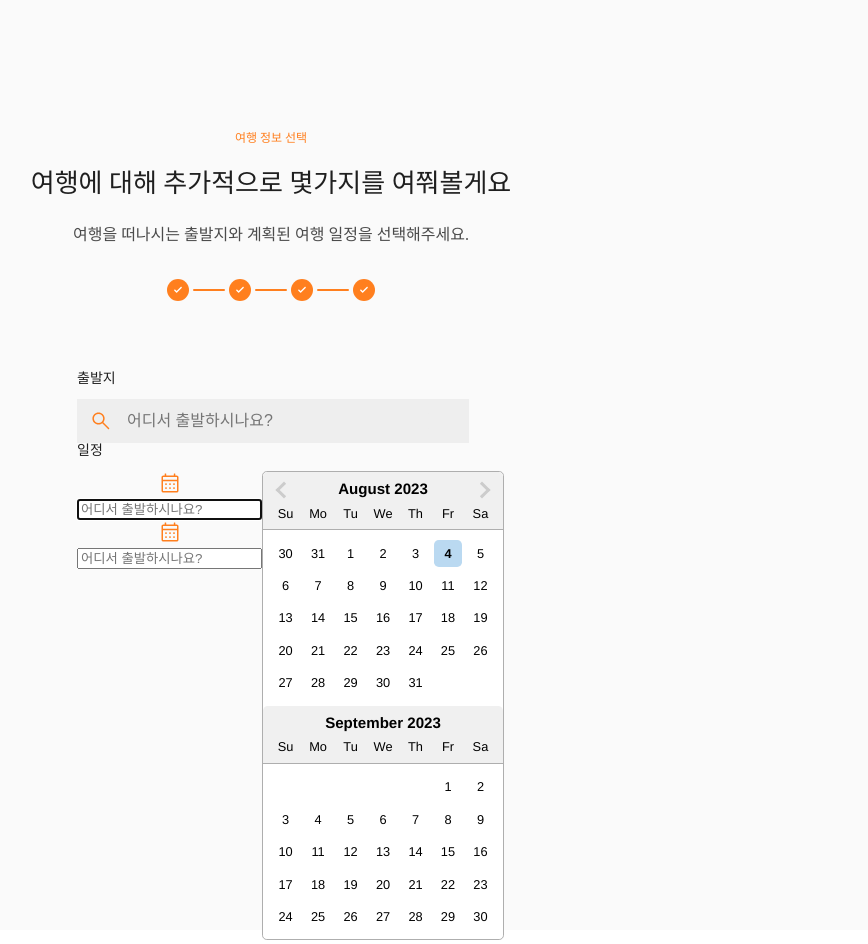
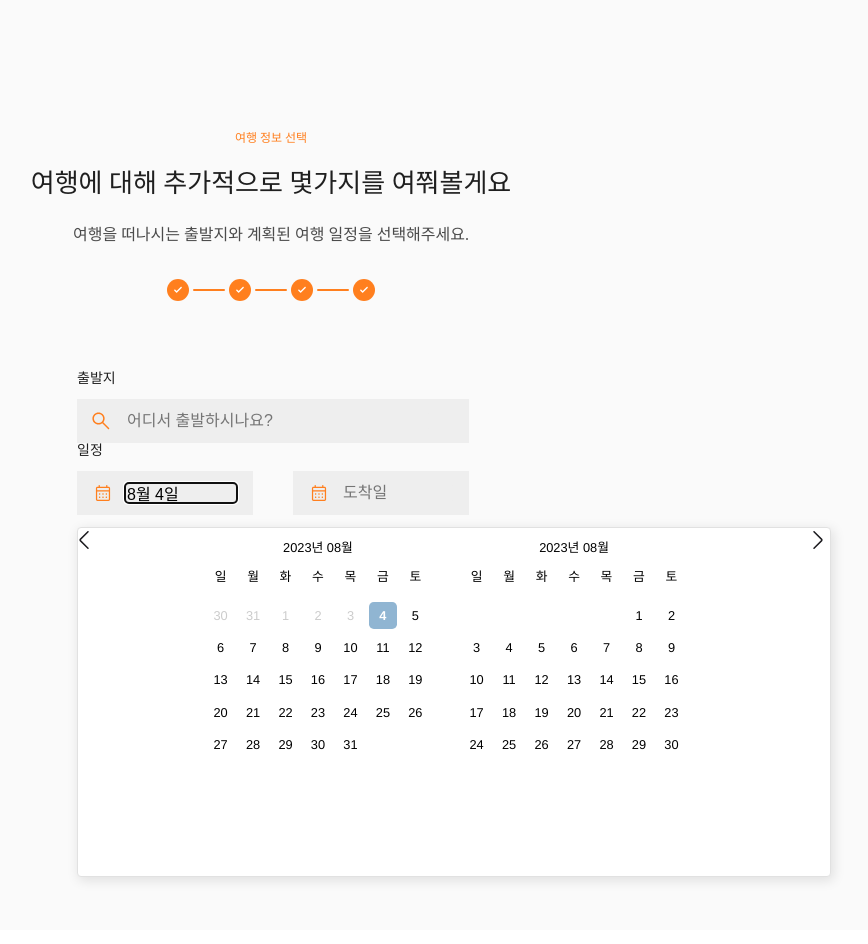
Before and after one commit to TourTeamT/YouNaUri, a React (Create React App) app: page /user-select/plan in a window 1280 px wide. Both pictures are taken after a click on the element 550 px from the left and 486 px from the top of the page. Shown: the whole page, without its empty margins (369-1237 px from the left). Built offline with nearby package versions, Linux system fonts and the light colour scheme.

Commit message:
feat: datePicker UI 구조 잡기

```diff
--- a/package.json
+++ b/package.json
@@ -13,6 +13,7 @@
     "@types/react-datepicker": "^4.15.0",
     "@types/react-dom": "^18.2.7",
     "axios": "^0.27.2",
+    "date-fns": "^2.30.0",
     "react": "^18.2.0",
     "react-datepicker": "^4.16.0",
     "react-dom": "^18.2.0",
--- /dev/null
+++ b/src/components/datePicker/datePicker.css
@@ -0,0 +1,18 @@
+.react-datepicker__day-names{
+  background: #FFF !important;
+  border: none;
+}
+
+.react-datepicker__header{
+  background: #FFF !important;
+  border: none;
+}
+
+.react-datepicker__current-month {
+  background-color: #FFF;
+  color: #333;
+}
+
+.react-datepicker__month-container {
+  margin-right: 16px;
+}
--- a/src/components/datePicker/datePicker.module.scss
+++ b/src/components/datePicker/datePicker.module.scss
@@ -1,7 +1,86 @@
 .template {
   display: flex;
+  flex-direction: column;
 }
 
 .plan {
+  display: flex;
+  justify-content: space-between;
+  width: 392px;
 
+  &__calender {
+    display: flex;
+    width: 144px;
+    padding: 10px 16px;
+    align-items: center;
+    gap: 4px;
+    background-color: #EEEEEE;
+  }
+
+  &__icon {
+    width: 24px;
+    height: 24px;
+    margin-right: 8px;
+  }
+
+  &__input {
+    border: none;
+    background-color: #EEEEEE;
+    border-radius: 4px;
+    font-size: 16px;
+    width: 108px;
+  }
 }
+
+.calender {
+  width: 752px;
+  height: 348px;
+  margin-top: 12px;
+  border-radius: 4px;
+  border: 1px solid #E1E1E1;
+  background: #FFF;
+  box-shadow: 2px 3px 12px 1px rgba(0, 0, 0, 0.10);
+  display: flex;
+  justify-content: space-between;
+  color: #000;
+  text-align: center;
+  leading-trim: both;
+  text-edge: cap;
+  font-family: Pretendard;
+  font-size: 16px;
+  font-style: normal;
+  font-weight: 400;
+  line-height: 24px;
+
+  &__start {
+    background: #FFF;
+    border: none;
+  }
+
+  &__popper {
+    background: red;
+  }
+
+  &__wrapper {
+    background: red;
+  }
+}
+
+.header {
+  background: #FFF;
+}
+
+.react-datepicker__day-names{
+  background: #FFF !important;
+  border: none;
+}
+
+.react-datepicker__header{
+  background: #FFF !important;
+  border: none;
+}
+
+.react-datepicker__current-month {
+  background-color: #FFF;
+  color: #333;
+}
--- a/src/components/datePicker/index.tsx
+++ b/src/components/datePicker/index.tsx
@@ -1,51 +1,97 @@
-import React, { useState } from 'react';
+import React, { useState, useRef } from 'react';
 import moment from 'moment';
-import DatePicker from 'react-datepicker';
-import { ReactComponent as Calender } from 'assets/svg/plan/calendar_icon.svg'
+import DatePicker, { ReactDatePickerProps } from 'react-datepicker';
+import { ko } from 'date-fns/esm/locale';
+import { ReactComponent as Calendar } from 'assets/svg/plan/calendar_icon.svg';
+import { ReactComponent as Next } from 'assets/svg/plan/arrow_next_icon.svg';
+import { ReactComponent as Prev } from 'assets/svg/plan/arrow_prev_icon.svg';
+import 'moment/locale/ko';
 import 'react-datepicker/dist/react-datepicker.css';
+import './datePicker.css';
 import styles from './datePicker.module.scss';
 
+type CustomHeaderProps = {
+  date: Date | null;
+};
+
+const customHeader = ({ date }: CustomHeaderProps) => {
+  return <div className={styles.header}>{moment(date).format('YYYY년 MM월')}</div>;
+};
+
 const DateRangeSelector: React.FC = () => {
-  const [startDate, setStartDate] = useState<Date | null>(null);
+  const [startDate, setStartDate] = useState<Date>(new Date());
   const [endDate, setEndDate] = useState<Date | null>(null);
   const [showCalendars, setShowCalendars] = useState(false);
 
+  const datePickerRef = useRef<any>(null);
+  moment.locale('ko');
+
   const handleDateChange = (dates: [Date, Date]) => {
     const [start, end] = dates;
-    console.log(dates);
     setStartDate(start);
     setEndDate(end);
-    console.log(start);
-    console.log(end);
     if (start !== null && end !== null) {
       setShowCalendars(false);
     }
   };
 
+  const openDatePicker = () => {
+    datePickerRef.current?.setOpen(true);
+  };
+
+  const handlePreviousMonth = (date: Date | null) => {
+    if(date === null) return;
+    setStartDate(moment(date).subtract(1, 'month').toDate());
+  };
+
+  const handleNextMonth = (date: Date | null) => {
+    if(date === null) return;
+    setStartDate(moment(date).add(1, 'month').toDate());
+  }
+
   return (
     <div className={styles.template}>
       <div className={styles.plan}>
         <div className={styles.plan__calender} onClick={() => setShowCalendars(true)}>
-          <Calender className={styles.plan__icon} />
-          <input className={styles.plan__input} type="text" placeholder="어디서 출발하시나요?" />
+          <Calendar className={styles.plan__icon} />
+          <input
+            className={styles.plan__input}
+            value={startDate ? moment(startDate).format('MMM Do') : ''}
+            type="text"
+            placeholder="출발일"
+          />
         </div>
         <div className={styles.plan__calender} onClick={() => setShowCalendars(true)}>
-          <Calender className={styles.plan__icon} />
-          <input className={styles.plan__input} type="text" placeholder="어디서 출발하시나요?" />
+          <Calendar className={styles.plan__icon} />
+          <input
+            className={styles.plan__input}
+            value={endDate ? moment(endDate).format('MMM Do') : ''}
+            type="text"
+            placeholder="도착일"
+          />
         </div>
       </div>
       {showCalendars && (
-        <div className="calendars">
+        <div className={styles.calender}>
+          <Prev onClick={() => handlePreviousMonth(startDate)} />
           <DatePicker
+            ref={datePickerRef}
             selected={startDate}
             onChange={handleDateChange}
+            minDate={new Date()}
             selectsRange
             startDate={startDate}
             endDate={endDate}
+            locale={ko}
             monthsShown={2}
+            dateFormat="YYYY년 MM월 DD일"
+            renderCustomHeader={customHeader}
             inline
-            calendarClassName="start-calendar"
+            popperClassName={styles.calender__popper}
+            wrapperClassName={styles.calender__wrapper}
+            calendarClassName={styles.calender__start}
           />
+          <Next onClick={() => handleNextMonth(startDate)} />
         </div>
       )}
     </div>
```
